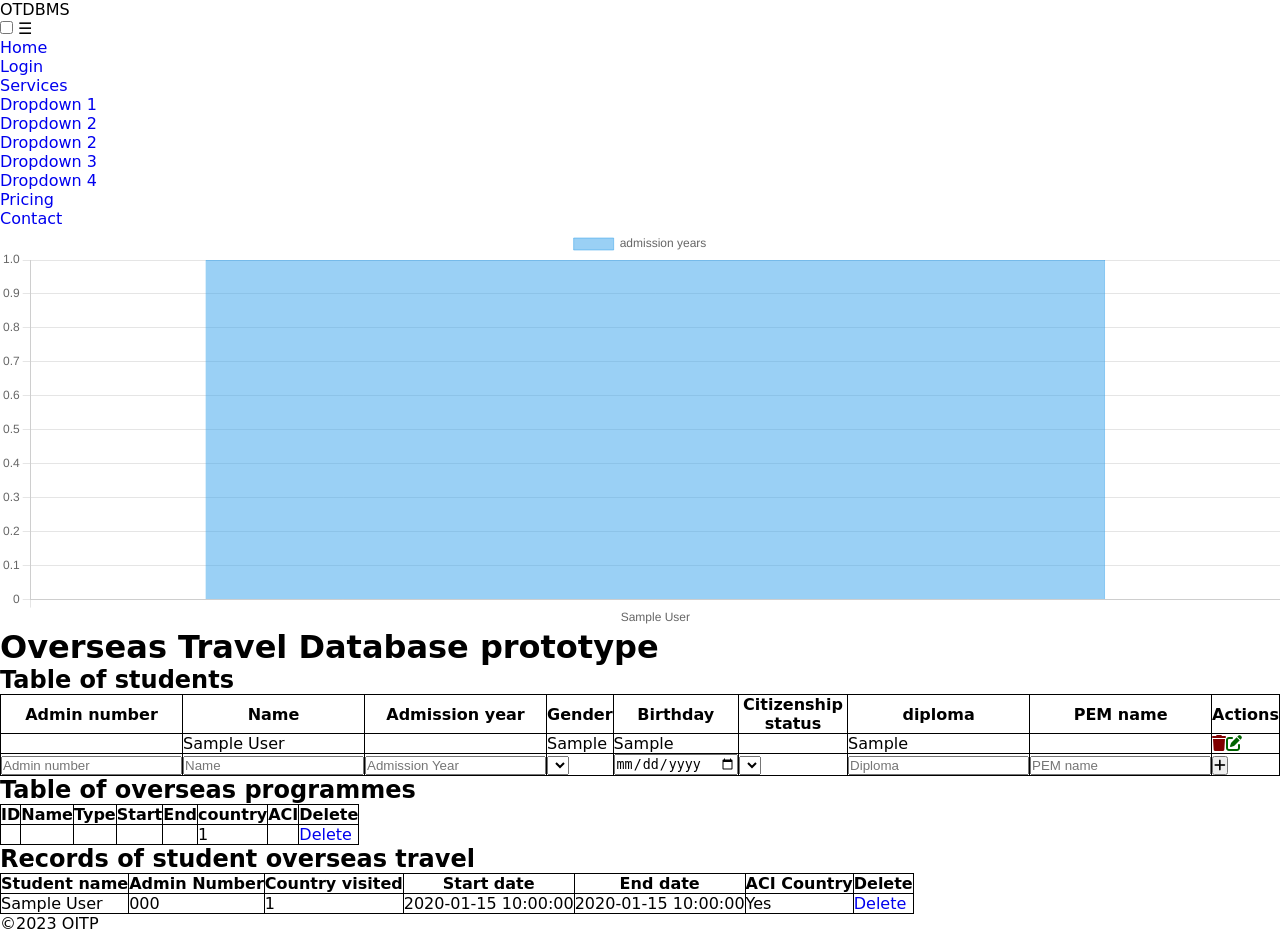
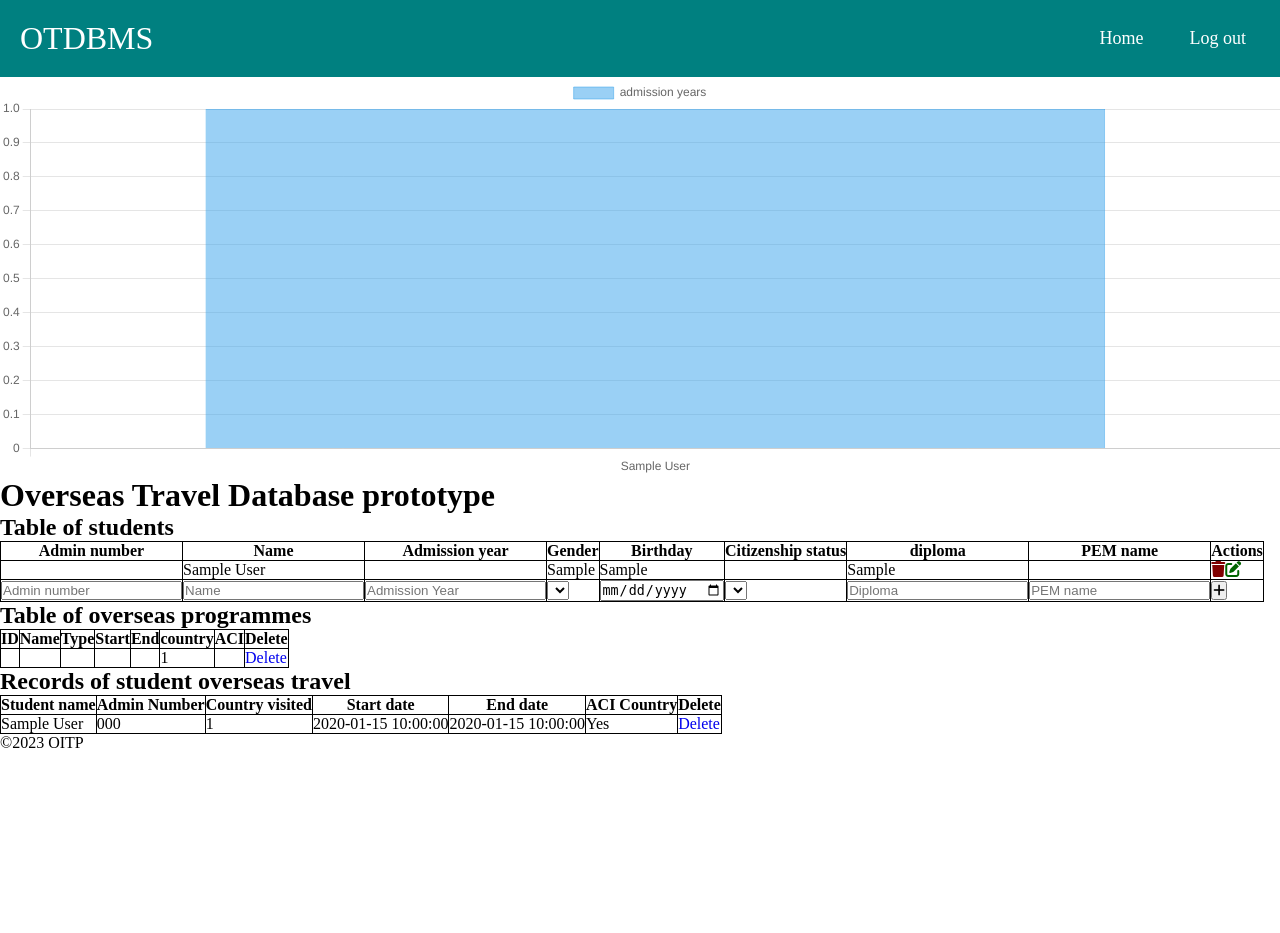
Before and after one commit to SALTx/OTDBMS-Backend, a PHP site: page /index.php in a window 1280 px wide. After the commit the page ends 748 px from the top, so only its background shows below. Run offline with PHP 8.4, Linux system fonts and the light colour scheme; the visitor is signed in with stand-in values (Sample User, id 1); tables that the repository leaves empty or names only in its code hold one stand-in row (values such as "Sample post"); data that the repository does not hold is empty; some libraries are stand-ins or nearby versions.

Commit message:
Update nav.php

```diff
--- a/partials/nav.php
+++ b/partials/nav.php
@@ -14,20 +14,17 @@
 <nav class="navbar">
     <div class="logo">OTDBMS</div>
     <ul class="nav-links">
-        <!-- USING CHECKBOX HACK -->
-        <input type="checkbox" id="checkbox_toggle" />
-        <label for="checkbox_toggle" class="hamburger">&#9776;</label>
-
-        <!-- NAVIGATION MENUS -->
         <div class="menu">
-
-            <li><a href="/">Home</a></li>
-            <li><a href="/">Login</a></li>
-
-            <li class="services">
-                <a href="/">Services</a>
-
-                <!-- DROPDOWN MENU -->
+            <li><a href="index.php">Home</a></li>
+            <?php
+            if (isset($_SESSION['username'])) {
+                echo "<li><a href='login.php?logout'>Log out</a></li>";
+            } else {
+                echo "<li><a href='login.php'>Log in</a></li>";
+            }
+            ?>
+            <!-- <li>
+                <a href="/">Dropdown example</a>
                 <ul class="dropdown">
                     <li><a href="/">Dropdown 1 </a></li>
                     <li><a href="/">Dropdown 2</a></li>
@@ -35,10 +32,7 @@
                     <li><a href="/">Dropdown 3</a></li>
                     <li><a href="/">Dropdown 4</a></li>
                 </ul>
-            </li>
-
-            <li><a href="/">Pricing</a></li>
-            <li><a href="/">Contact</a></li>
+            </li> -->
         </div>
     </ul>
 </nav>
@@ -49,10 +43,6 @@
         box-sizing: border-box;
     }
 
-    body {
-        font-family: cursive;
-    }
-
     a {
         text-decoration: none;
     }
@@ -60,4 +50,74 @@
     li {
         list-style: none;
     }
+
+
+    /* NAVBAR STYLING STARTS */
+    .navbar {
+        display: flex;
+        align-items: center;
+        justify-content: space-between;
+        padding: 20px;
+        background-color: teal;
+        color: #fff;
+    }
+
+    .nav-links a {
+        color: #fff;
+    }
+
+    /* LOGO */
+    .logo {
+        font-size: 32px;
+    }
+
+    /* NAVBAR MENU */
+    .menu {
+        display: flex;
+        gap: 1em;
+        font-size: 18px;
+    }
+
+    .menu li:hover {
+        background-color: #4c9e9e;
+        border-radius: 5px;
+        transition: 0.3s ease;
+    }
+
+    .menu li {
+        padding: 5px 14px;
+    }
+
+    /* DROPDOWN MENU */
+    .services {
+        position: relative;
+    }
+
+    .dropdown {
+        background-color: rgb(1, 139, 139);
+        padding: 1em 0;
+        position: absolute;
+        /*WITH RESPECT TO PARENT*/
+        display: none;
+        border-radius: 8px;
+        top: 35px;
+    }
+
+    .dropdown li+li {
+        margin-top: 10px;
+    }
+
+    .dropdown li {
+        padding: 0.5em 1em;
+        width: 8em;
+        text-align: center;
+    }
+
+    .dropdown li:hover {
+        background-color: #4c9e9e;
+    }
+
+    .services:hover .dropdown {
+        display: block;
+    }
 </style>
```
